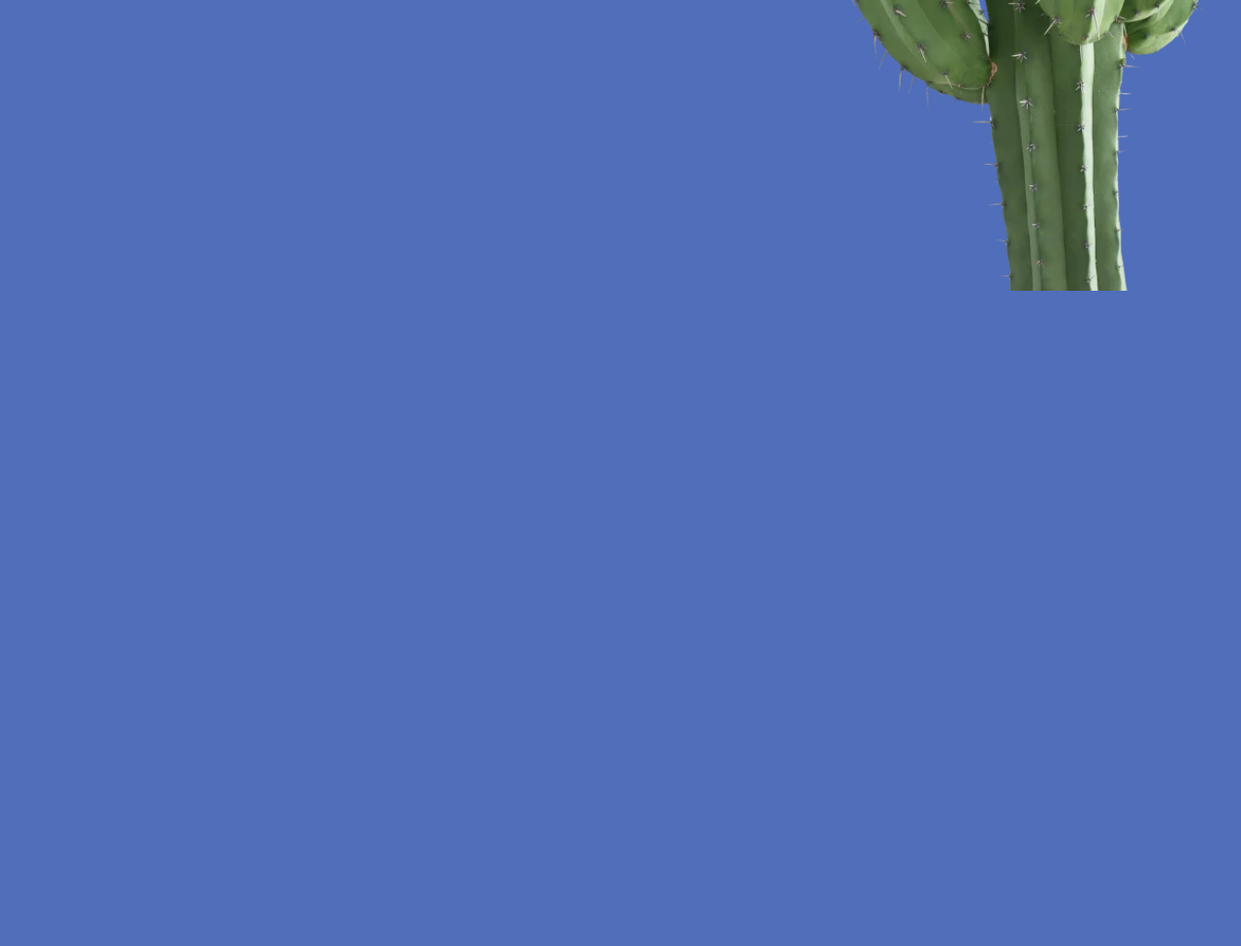
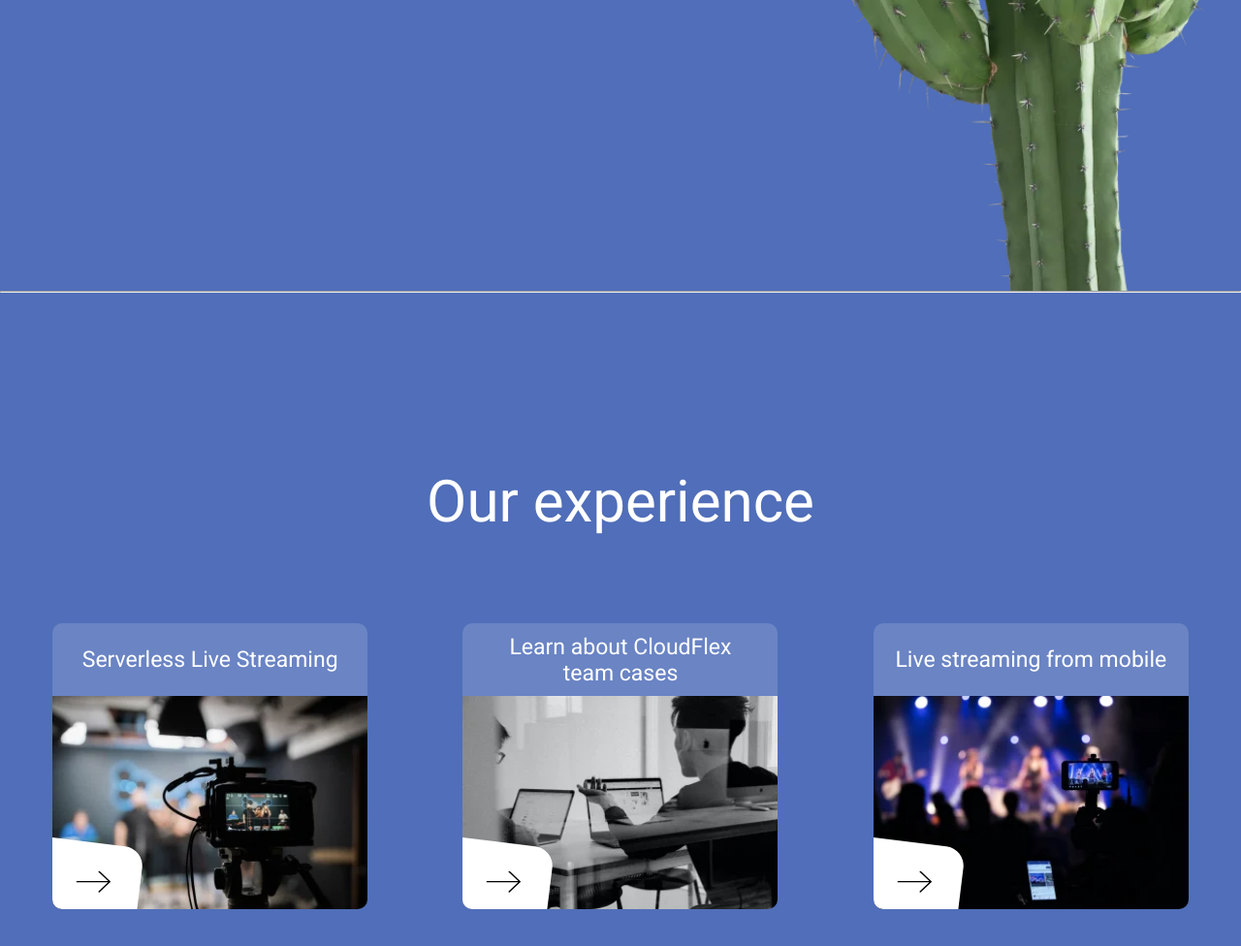
Before and after one commit to ValerySazanovich/landing_live_streaming, a website: page index.html in a window 1280 px wide. Shown: the part 3538-4514 px from the top of the page at 97% size. Before the commit the page ends 3838 px from the top, so only its background shows below. Drawn offline with nearby package versions, Linux system fonts and the light colour scheme; files that its build step writes are made by us from their sources.

Commit message:
experience section

```diff
--- a/index.html
+++ b/index.html
@@ -238,6 +238,55 @@
                </div>
             </div>
          </section>
+
+         <hr class="divider" />
+
+         <section class="experience-section" aria-label="experience section">
+            <div class="container">
+               <div class="experience">
+                  <h2 class="experience__title">Our experience</h2>
+
+                  <div class="experience__cards-wrapper">
+
+                     <figure class="img-card">
+                        <h3 class="img-card__title">Serverless Live Streaming</h3>
+                        <img src="./assets/img/card_shooting.webp " alt="card_shooting img" class="img-card__preview">
+                        <button class="img-card__btn">
+                           <svg class="img-card__btn-icon" aria-label="arrow icon">
+                              <use href="assets/sprites.svg#arrow-icon"></use>
+                           </svg>
+                        </button>
+                     </figure>
+
+                     <figure class="img-card">
+                        <h3 class="img-card__title">
+                           <span>Learn about CloudFlex</span>
+                           <span>team cases</span>
+                        </h3>
+                        <img src="./assets/img/card_working.webp " alt="card_working img" class="img-card__preview">
+                        <button class="img-card__btn">
+                           <svg class="img-card__btn-icon" aria-label="arrow icon">
+                              <use href="assets/sprites.svg#arrow-icon"></use>
+                           </svg>
+                        </button>
+                     </figure>
+
+                     <figure class="img-card">
+                        <h3 class="img-card__title">Live streaming from mobile</h3>
+                        <img src="./assets/img/card_streaming.webp " alt="card_streaming img" class="img-card__preview">
+                        <button class="img-card__btn">
+                           <svg class="img-card__btn-icon" aria-label="arrow icon">
+                              <use href="assets/sprites.svg#arrow-icon"></use>
+                           </svg>
+                        </button>
+                     </figure>
+
+                  </div>
+
+               </div>
+            </div>
+         </section>
+
       </main>
    </body>
 </html>
--- a/styles/_cards.scss
+++ b/styles/_cards.scss
@@ -54,3 +54,62 @@
       }
    }
 }
+
+
+.img-card {
+   position: relative;
+   width: 325px;
+   height: 295px;
+   border-radius: 10px;
+   background-color: color.adjust(v.$color_white, $alpha: -0.85);
+   @include m.d-flex(start, center, nowrap, column, 0, 0);
+   overflow: hidden;
+   flex-shrink: 0;
+
+   &__title {
+      @include m.font(23px, 400, v.$color_white);
+      @include m.d-flex(center, center, nowrap, column, 0, 0);
+      flex-grow: 1;
+   }
+
+   &__preview {
+      width: 100%;
+      height: 220px;
+   }
+
+   &__btn {
+      @include m.position(absolute, 1, -1, bottom, left, -20px, -30px);
+      width: 120px;
+      height: 90px;
+      border-radius: 20px;
+      border: none;
+      background-color: v.$color_white;
+      rotate: z 7deg;
+      transition: rotate .2s;
+   }
+
+   &__btn:hover {
+      cursor: pointer;
+      scale: 1.3;
+
+      .img-card__btn-icon {
+         translate: 17px -8px;
+      }
+   }
+
+   &__btn-icon {
+      width: 36px;
+      height: 23px;
+      fill: v.$color_black;
+      rotate: z -7deg;
+      translate: 12px -3px;
+   }
+
+   &:hover {
+      box-shadow: 0 20px 30px 5px rgba(0, 0, 0, 0.3), inset 0 -5px 70px 25px rgba(0, 0, 0, 0.2);
+   }
+
+   @media (max-width: v.$media_min) {
+      width: 300px;
+   }
+}
--- /dev/null
+++ b/styles/_experience.scss
@@ -0,0 +1,34 @@
+@use "variables" as v;
+@use "mixins" as m;
+
+.experience-section {
+}
+
+.experience {
+   padding-top: 180px;
+   padding-bottom: 200px;
+   margin: 0 auto;
+   @include m.d-flex(start, center, nowrap, column, 0, 90px);
+	text-align: center;
+
+		&__title {
+         @include m.font(60px, 400, v.$color_white);
+		}
+
+		&__cards-wrapper {
+         @include m.d-flex(space-around, center, wrap, row, 20px, 55px);
+         width: 100%;
+         padding: 0 15px;
+		}
+}
+
+@media (max-width: v.$media_sm) {
+	.experience {
+		padding-top: 107px;
+		@include m.d-flex(start, center, nowrap, column, 0, 70px);
+
+			&__title {
+				@include m.font(40px, 400, v.$color_white);
+			}
+	}
+}
--- a/styles/_importer.scss
+++ b/styles/_importer.scss
@@ -4,3 +4,4 @@
 @forward "hero";
 @forward "work";
 @forward "about";
+@forward "experience";
```
